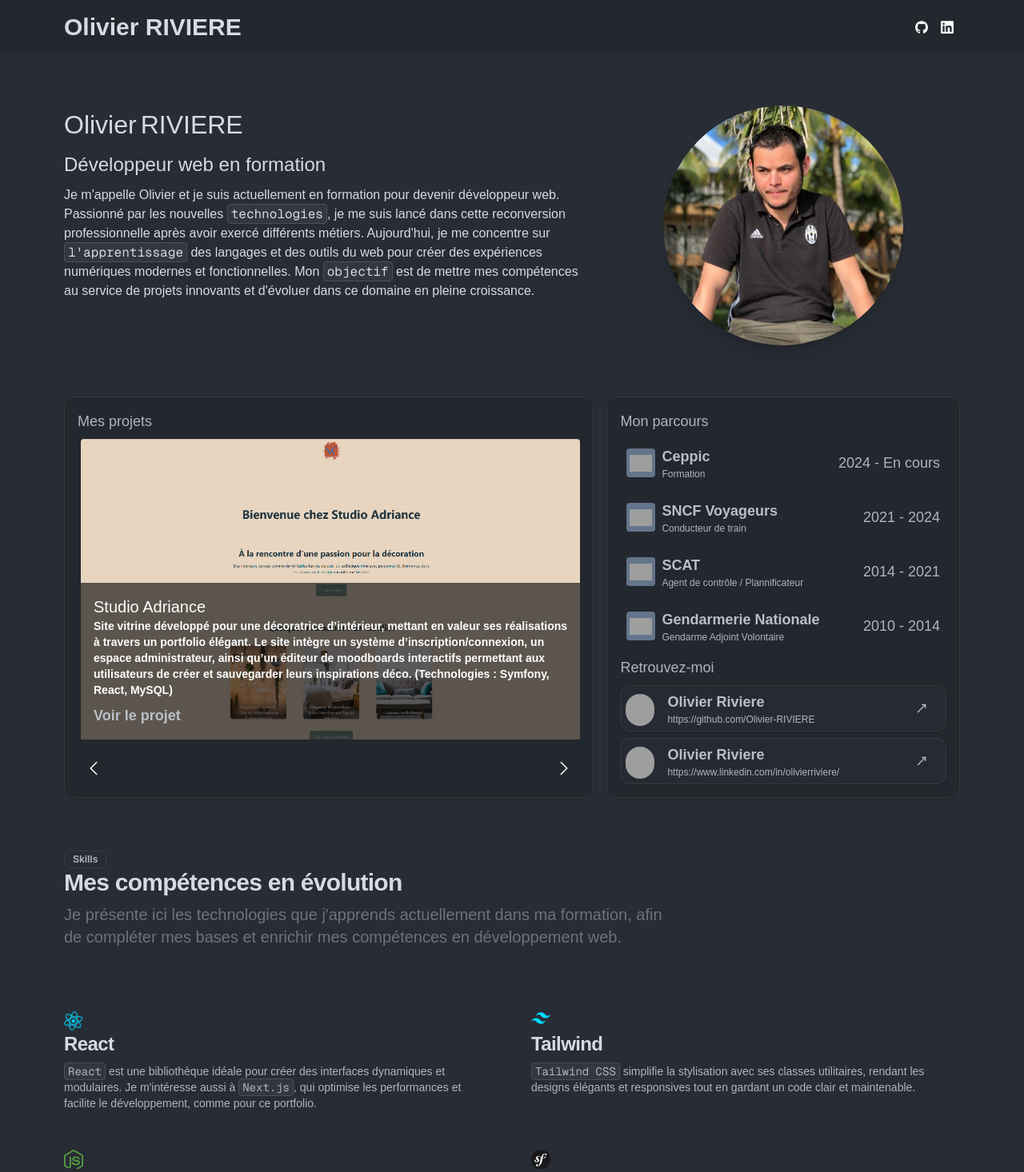
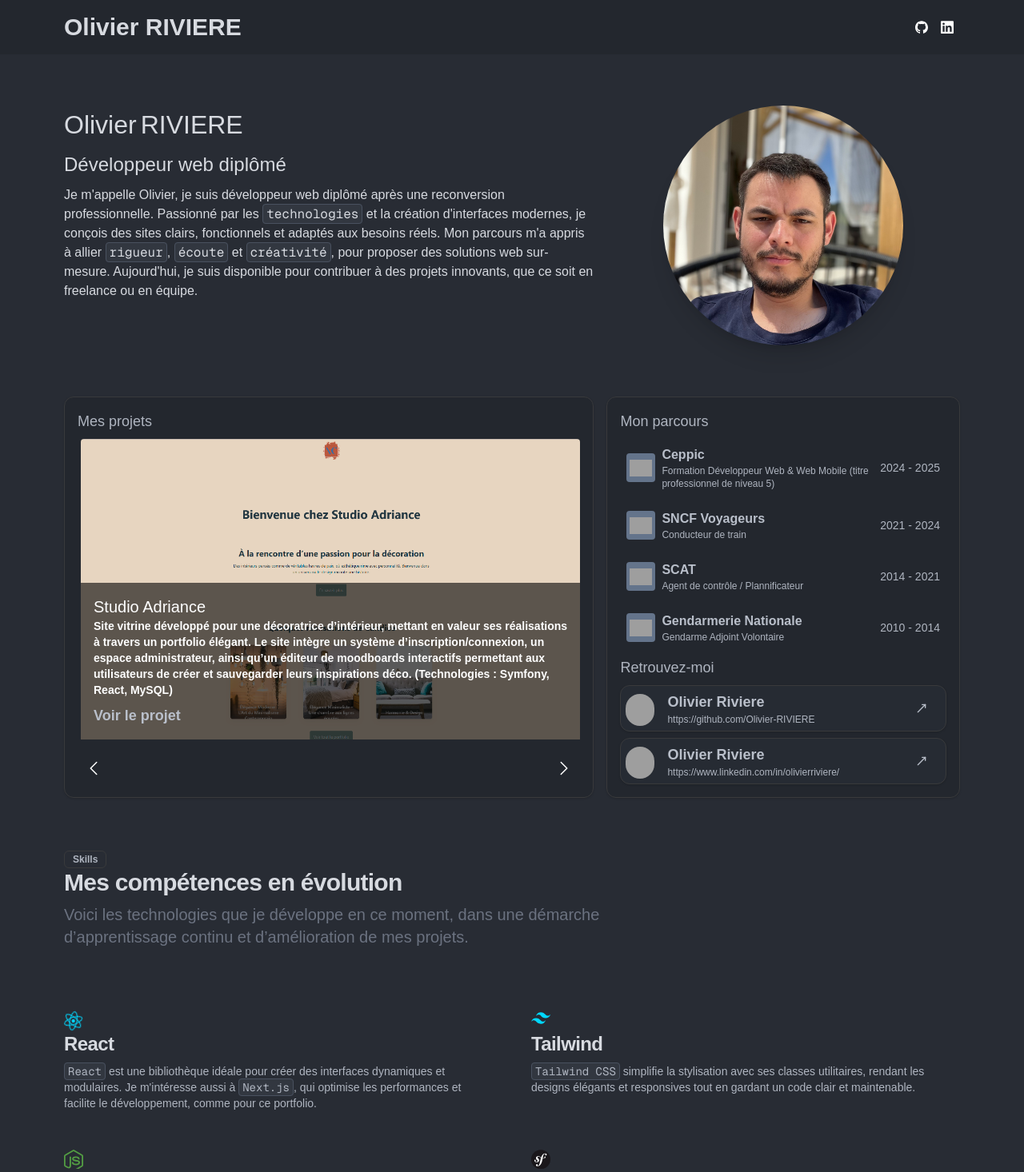
Before and after one commit to Olivier-RIVIERE/portfolio, a Next.js app: page / in a window 1280 px wide. Shown: the top 1466 px of the page at 80% size. Built offline with nearby package versions, Linux system fonts and the light colour scheme; grey boxes are pictures that could not be loaded; a web font is replaced by a local one.

Commit message:
modif diplome

```diff
--- a/app/_components/Hero.tsx
+++ b/app/_components/Hero.tsx
@@ -8,12 +8,21 @@ export const Hero = () => {
   return (
     <Section className="flex max-md:flex-col items-start gap-4">
       <div className="flex-[3] w-full flex flex-col gap-2">
-        <AnimatedTextWord text="Olivier RIVIERE"/>
-        <AnimatedTextCharacter text="Développeur web en formation"/>
-        <p className="text-primary">Je m&apos;appelle Olivier et je suis actuellement en formation pour devenir développeur web. Passionné par les nouvelles <Code>technologies</Code>, je me suis lancé dans cette reconversion professionnelle après avoir exercé différents métiers. Aujourd&#39;hui, je me concentre sur <Code>l&apos;apprentissage</Code> des langages et des outils du web pour créer des expériences numériques modernes et fonctionnelles. Mon <Code>objectif</Code> est de mettre mes compétences au service de projets innovants et d&#39;évoluer dans ce domaine en pleine croissance.</p>
+        <AnimatedTextWord text="Olivier RIVIERE" />
+        <AnimatedTextCharacter text="Développeur web diplômé" />
+        <p className="text-primary">
+          Je m&apos;appelle Olivier, je suis développeur web diplômé après une reconversion professionnelle. Passionné par les <Code>technologies</Code> et la création d&apos;interfaces modernes, je conçois des sites clairs, fonctionnels et adaptés aux besoins réels.
+          Mon parcours m&apos;a appris à allier <Code>rigueur</Code>, <Code>écoute</Code> et <Code>créativité</Code>, pour proposer des solutions web sur-mesure. Aujourd&apos;hui, je suis disponible pour contribuer à des projets innovants, que ce soit en freelance ou en équipe.
+        </p>
       </div>
       <div className="flex-[2] max-md:m-auto ml-auto">
-        <Image src="/img/img-olivier.jpg" width={300} height={300} className="rounded-full h-auto max-w-xs max-md:w-56 m-auto shadow-xl transition-all duration-500 hover:scale-110 hover:shadow-[0_0_20px_rgba(255,255,255,0.6)]" alt="Olivier RIVIERE" />
+        <Image
+          src="/img/img-olivier2.jpg"
+          width={300}
+          height={300}
+          className="w-[300px] h-[300px] rounded-full object-cover m-auto shadow-xl transition-all duration-500 hover:scale-110 hover:shadow-[0_0_20px_rgba(255,255,255,0.6)]"
+          alt="Olivier RIVIERE"
+        />
 
       </div>
     </Section>
--- a/app/_components/SideProject.tsx
+++ b/app/_components/SideProject.tsx
@@ -19,7 +19,7 @@ export const SideProject = (props: SideProjectProps) => {
       />
       <div className="absolute bottom-0 left-0 bg-black/60 p-4">
         <h2 className="text-xl text-white">{props.title}</h2>
-        <p className="text-sm text-white font-semibold">{props.description}</p>
+        <p className="text-xs text-white font-semibold lg:text-sm">{props.description}</p>
         <a href={props.url} target="_blank" className="text-lg font-semibold mt-2 inline-block hover:underline">Voir le projet</a>
       </div>
     </div>
--- a/app/_components/Skills.tsx
+++ b/app/_components/Skills.tsx
@@ -14,7 +14,9 @@ export const Skills = () => {
         <h2 className="pb-2 text-3xl font-semibold tracking-tight first:mt-0 text-primary">
           Mes compétences en évolution
         </h2>
-        <p className="text-gray-500 sm:text-xl dark:text-gray-400">Je présente ici les technologies que j&#39;apprends actuellement dans ma formation, afin de compléter mes bases et enrichir mes compétences en développement web.</p>
+        <p className="text-gray-500 sm:text-xl dark:text-gray-400">
+          Voici les technologies que je développe en ce moment, dans une démarche d’apprentissage continu et d’amélioration de mes projets.
+        </p>
       </div>
       <div className="space-y-8 md:grid md:grid-cols-3 lg:grid-cols-2 md:gap-12 md:space-y-0">
         <div>
--- a/app/_components/Status.tsx
+++ b/app/_components/Status.tsx
@@ -94,8 +94,8 @@ const WORK: WorkProps[] = [
   {
     image: "https://www.ceppic.fr/wp-content/themes/ceppic-child/dist/assets/images/header-primary/logo-ceppic-white.svg",
     title: "Ceppic",
-    role: "Formation",
-    date: "2024 - En cours"
+    role: "Formation Développeur Web & Web Mobile (titre professionnel de niveau 5)",
+    date: "2024 - 2025"
   },
   {
     image: "https://www.sncf-voyageurs.com/medias-publics/2023-07/logo-sncv.svg",
--- a/app/_components/Work.tsx
+++ b/app/_components/Work.tsx
@@ -11,7 +11,7 @@ export type WorkProps = {
 
 export const Work = ({ image, title, role, date }: WorkProps) => {
   return (
-    <div className="flex items-center gap-2 hover:bg-accent/50 transition-colors p-2 rounded">
+    <div className="flex flex-col sm:flex-row sm:items-center gap-2 hover:bg-accent/50 transition-colors p-2 rounded">
       <Image
         src={image || "default-image-url.png"}
         alt={title || "Titre par défaut"}
@@ -19,11 +19,12 @@ export const Work = ({ image, title, role, date }: WorkProps) => {
         height={300}
         className="w-9 h-9 object-contain bg-slate-500 rounded p-1"
       />
-      <div className="mr-auto">
-        <p className="text-lg font-semibold">{title || "Titre par défaut"}</p>
+      <div className="flex-1">
+        <p className="text-base font-semibold">{title || "Titre par défaut"}</p>
         <p className="text-xs text-muted-foreground">{role || "Rôle par défaut"}</p>
       </div>
-      <p className="text-lg text-muted-foreground">{date || "Date par défaut"}</p>
+      <p className="text-sm text-muted-foreground sm:text-right sm:ml-auto">{date || "Date par défaut"}</p>
     </div>
+
   );
 };
```
Also changed, not shown: public/img/img-olivier2.jpg (added).
